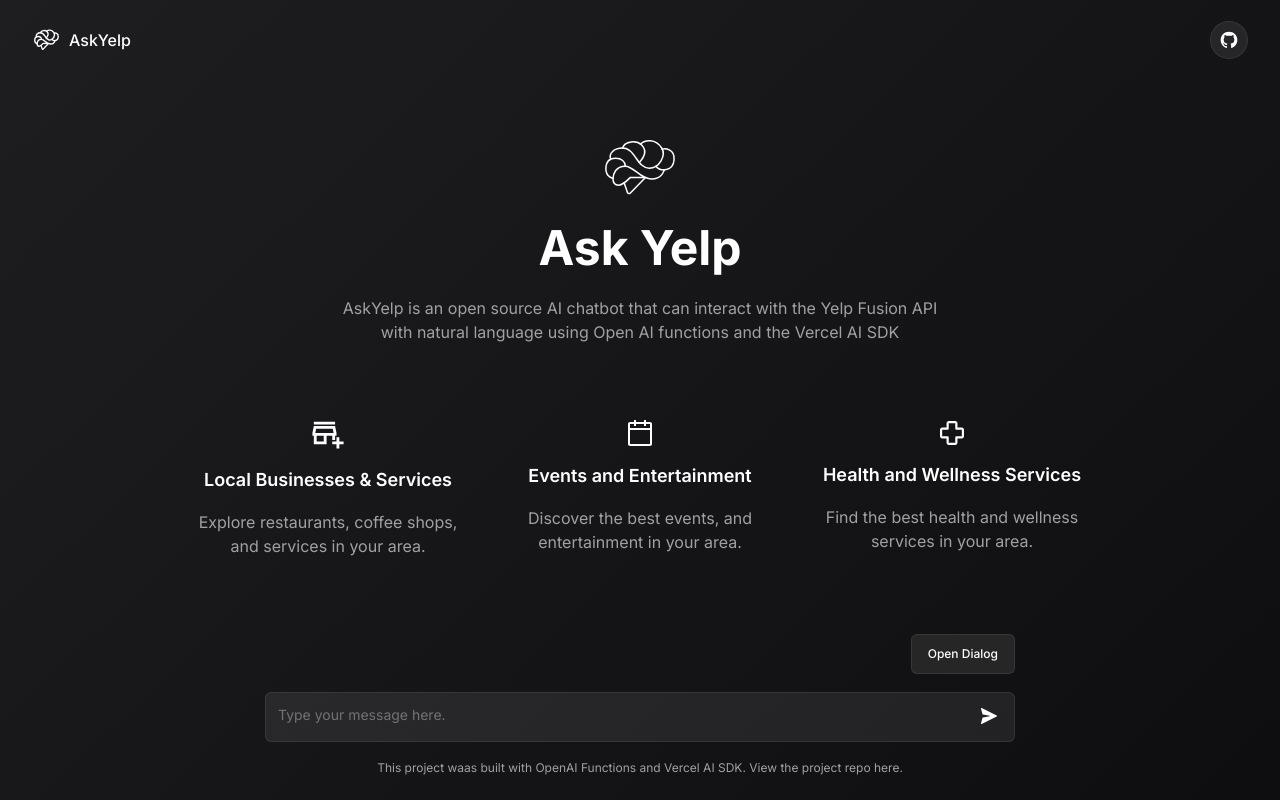
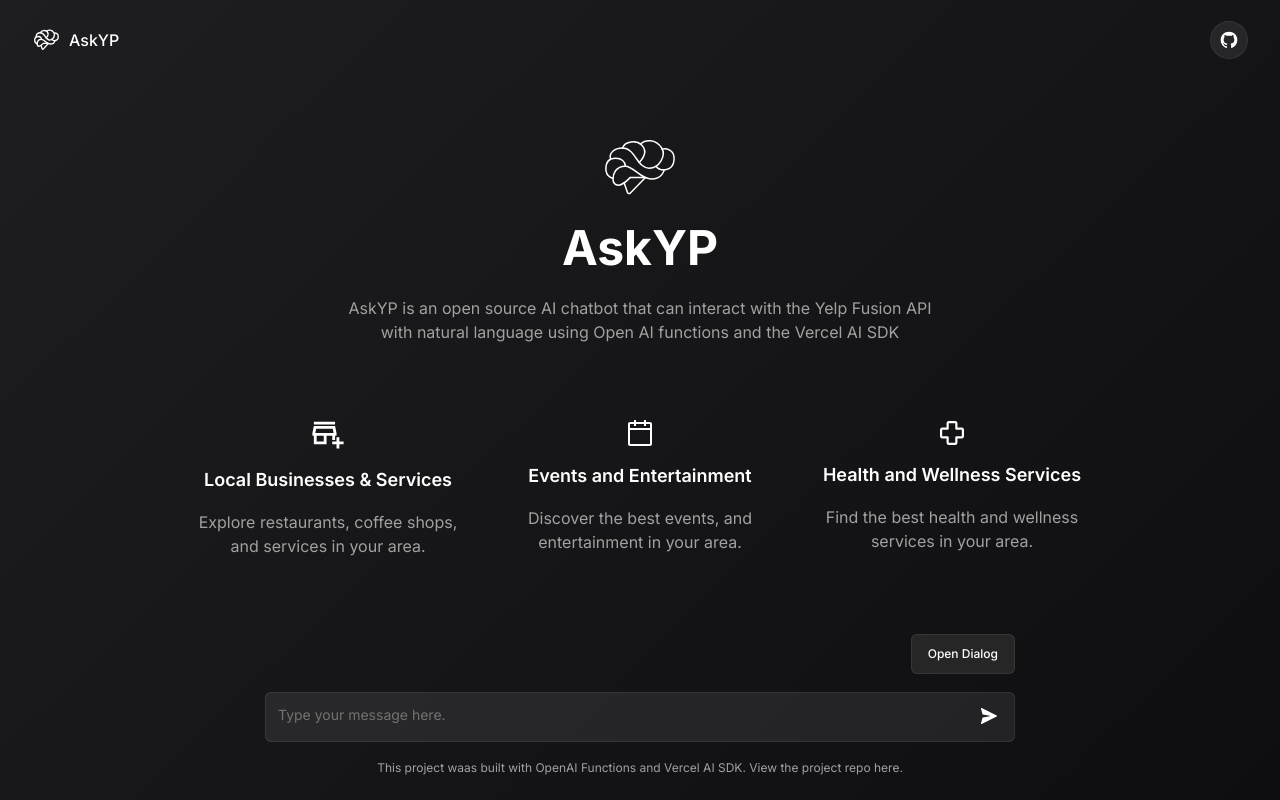
Before and after one commit to JaleelB/ask-yp, a Next.js app: page / in a window 1280 px wide. Built offline with nearby package versions, Linux system fonts and the light colour scheme.

Commit message:
update: changing app name

```diff
--- a/src/app/page.tsx
+++ b/src/app/page.tsx
@@ -54,8 +54,8 @@
                   <path d="M12.698 31.1689C10.4685 25.5656 15.9968 20.0806 24.5473 20.0806C37.5148 20.0806 38.689 40.1306 51.1228 40.1306C61.4548 40.1306 68.383 27.3689 63.6633 20.0139C57.393 10.2406 46.9088 12.0372 42.49 16.0406" stroke="white" strokeLinecap="round" strokeLinejoin="round" strokeWidth="1.5"/>
                   <path d="M24.5472 20.0809C26.8992 12.5476 38.6907 12.3109 43.358 16.7559C48.0252 21.2009 47.775 27.5443 41.2265 34.4926M57.8252 38.1993C62.8442 43.9993 75.1817 43.1926 76.0725 31.6909C76.9632 20.1893 66.3897 20.3743 64.2775 21.1443" stroke="white" strokeLinecap="round" strokeLinejoin="round" strokeWidth="1.5"/>
                 </svg>
-                <h1 className="text-4xl sm:text-5xl text-primary font-bold">Ask Yelp</h1>
-                <p className="max-w-[600px] mt-2 text-secondary text-center hidden md:block">AskYelp is an open source AI chatbot that can interact with the Yelp Fusion API with natural language using Open AI functions and the Vercel AI SDK</p>
+                <h1 className="text-4xl sm:text-5xl text-primary font-bold">AskYP</h1>
+                <p className="max-w-[600px] mt-2 text-secondary text-center hidden md:block">AskYP is an open source AI chatbot that can interact with the Yelp Fusion API with natural language using Open AI functions and the Vercel AI SDK</p>
             </div>
             <div className="hidden w-full md:flex flex-col lg:flex-row gap-4 md:gap-0 items-center px-4 md:px-0">
               {
--- a/src/components/header.tsx
+++ b/src/components/header.tsx
@@ -15,7 +15,7 @@
                         <path d="M4.38375 11.7989C3.61404 9.76771 5.52261 7.7794 8.47457 7.7794C12.9514 7.7794 13.3568 15.0475 17.6494 15.0475C21.2164 15.0475 23.6083 10.4214 21.9789 7.75523C19.8142 4.2124 16.1946 4.86369 14.6691 6.31489" stroke="white" strokeLinecap="round" strokeLinejoin="round" strokeWidth="1.33"/>
                         <path d="M8.47461 7.77907C9.28661 5.04824 13.3575 4.96244 14.9688 6.57376C16.5801 8.18507 16.4937 10.4845 14.2329 13.0033M19.9634 14.347C21.6962 16.4495 25.9556 16.157 26.2631 11.9877C26.5706 7.81834 22.9202 7.8854 22.191 8.16453" stroke="white" strokeLinecap="round" strokeLinejoin="round" strokeWidth="1.33"/>
                     </svg>
-                    <span className="text-white font-medium">AskYelp</span>
+                    <span className="text-white font-medium">AskYP</span>
                 </Link>
                 <nav className="inline-flex gap-2">
                     <Link
```
